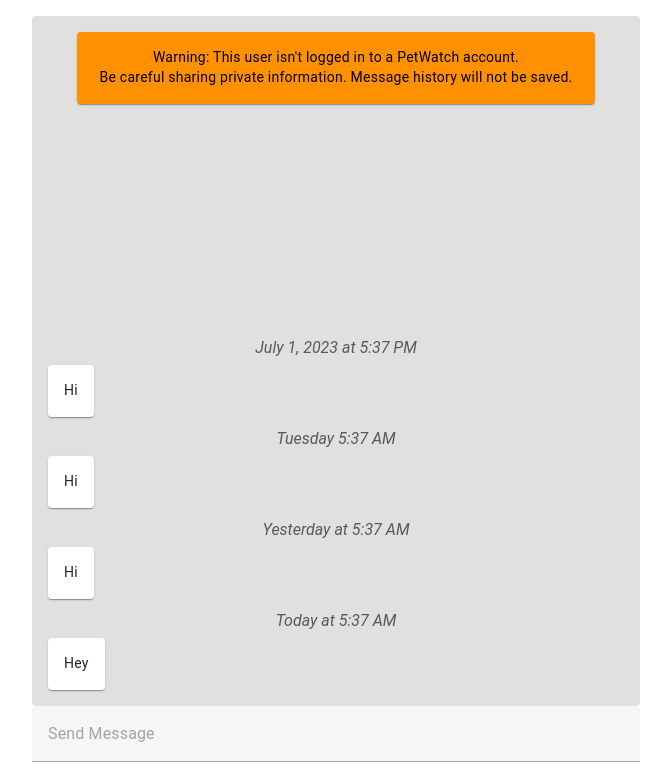
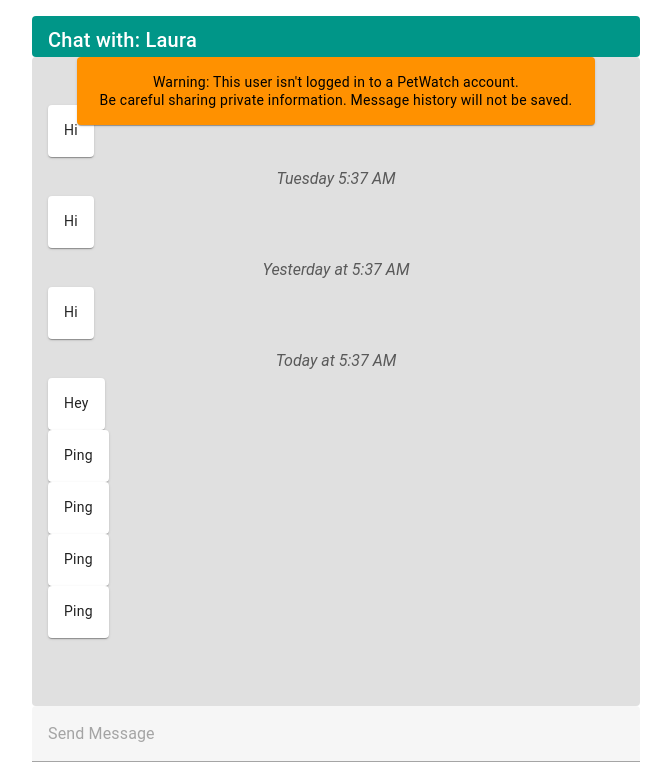
Before and after one commit to SFU-CMPT372-Team5/PetWatch, a Nuxt app: page /tmp/chat-test in a window 1280 px wide. Shown: the top 780 px of the page, without its empty margins (304-975 px from the left). Built offline with nearby package versions, Linux system fonts and the light colour scheme.

Commit message:
Add in person name to chat

```diff
--- a/components/Chat.vue
+++ b/components/Chat.vue
@@ -5,6 +5,9 @@
         <!-- Fluid means "fill parent div horizontally as best as possible with snapping to only select dimensions" -->
         <VContainer fluid style="display: flex; flex-direction: column; height: 100%;">
             <!-- Chat feed -->
+            <VCard color="teal" variant="flat">
+                <VCardTitle>Chat with: Laura</VCardTitle>
+            </VCard>
             <VSheet color="grey-lighten-2" rounded style="overflow-y: auto; flex-grow: 1; height: 100%;">
                 <VContainer fluid class="chatContainer" ref="chatContainer">
                     <InfoMessage/>
@@ -99,7 +102,7 @@ export default {
         //Temporary to simulate incoming messages
         setInterval(() => {
             this.postMessage({text: "Ping", fromLocalAuthor: false, timestamp: Date.now()});
-        }, 60000)
+        }, 1000)
     }
 }
 </script>
--- a/components/chatComponents/ChatMessage.vue
+++ b/components/chatComponents/ChatMessage.vue
@@ -12,7 +12,17 @@
 </template>
 
 <script lang="ts">
-import { once } from 'events';
+function inView(el: Element) {
+    var rect = el.getBoundingClientRect();
+    var elemTop = rect.top;
+    var elemBottom = rect.bottom;
+
+    // Only completely visible elements return true:
+    var isVisible = (elemTop >= 0) && (elemBottom <= window.innerHeight);
+    // Partially visible elements return true:
+    //isVisible = elemTop < window.innerHeight && elemBottom >= 0;
+    return isVisible;
+}
 
 export default {
     props: {
@@ -36,7 +46,7 @@ export default {
                 //Otherwise do nothing (if not at bottom and remote sent message)
 
             this.$nextTick(() => { //Otherwise the element will still be a v-if placeholder in the DOM
-                if (newVal && !oldVal && this.$el && this.$el.scrollIntoView) {
+                if (inView(this.$el) || (this.authorIsLocal && newVal && !oldVal && this.$el.scrollIntoView != undefined)) {
                     this.$el.scrollIntoView({behavior: 'smooth'})
                 }
             })
--- a/components/chatComponents/InfoMessage.vue
+++ b/components/chatComponents/InfoMessage.vue
@@ -3,6 +3,7 @@
         class="infoMessage"
         color="orange-accent-3"
         variant="elevated"
+        density="compact"
     >
         <VCardText>Warning: This user isn't logged in to a PetWatch account.<br>Be careful sharing private information. Message history will not be saved.</VCardText>
     </VCard>
@@ -17,7 +18,7 @@
     text-align: center;
     margin-bottom: auto;
     position: sticky;
-    top: 3px;
+    top: 0px;
     z-index: 1;
 }
 </style>
```
